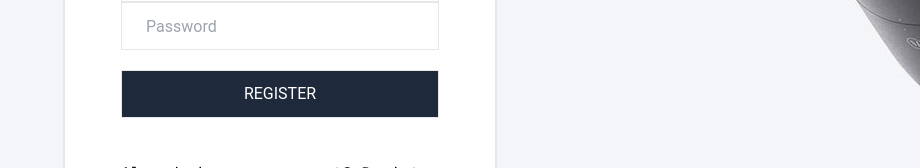
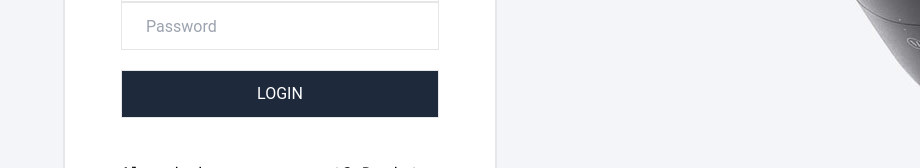
Before and after one commit to manman1512/Social-Network, a React (Create React App) app in the folder client/: page /login in a window 1280 px wide. Shown: the part 360-528 px from the top of the page, without its empty margins (360-1280 px from the left). Built offline with nearby package versions, Linux system fonts and the light colour scheme.

Commit message:
update front

```diff
--- a/client/src/components/Login/index.jsx
+++ b/client/src/components/Login/index.jsx
@@ -1,25 +1,41 @@
-import React from 'react'
-import '../auth.css'
-import {Input} from '../Register'
-import { useForm, FormProvider } from 'react-hook-form';
+import React from 'react';
+import '../auth.css';
+import { Input } from '../Register';
+// import { useForm, FormProvider } from 'react-hook-form';
 import { Link } from 'react-router-dom';
+import axiosClient from '../../axiosClient';
 
 export default function Login() {
+  // const methods = useForm();
+  // const onSubmit = (data) => console.log(data);
 
-  const methods = useForm();
-  const onSubmit = (data) => console.log(data);
+  const handleSubmit = async (e) => {
+    e.preventDefault();
+    const username = e.target.username.value;
+    const password = e.target.password.value;
+
+    console.log(username, password);
+
+    try {
+      const response = await axiosClient.post('/auth/login', {
+        username,
+        password,
+      });
+      console.log(response);
+    } catch (error) {
+      console.log(error);
+    }
+  };
 
   return (
     <div
       className="container-register p-5 w-full min-h-screen flex flex-wrap
     justify-center items-center"
     >
-      <FormProvider {...methods}>
+      {/* <FormProvider {...methods}> */}
       <div className="border-2 bg-white rounded-xl pr-14 pl-14 pb-14 pt-10">
-          <form onSubmit={methods.handleSubmit(onSubmit)}>
-            <h1 className="text-center pb-10 font-semibold text-3xl">
-              Login
-            </h1>
+        <form onSubmit={handleSubmit} action="">
+          <h1 className="text-center pb-10 font-semibold text-3xl">Login</h1>
           <div className="">
             <Input placeholder="Username" id="username" name="username" />
             <Input
@@ -31,17 +47,22 @@ export default function Login() {
 
             <button
               className="border-2 wrap-input relative w-full h-12 outline-none py-0 px-6 mt-5
-                bg-slate-800 text-white hover:bg-slate-600">
-                REGISTER
+                bg-slate-800 text-white hover:bg-slate-600"
+              type="submit"
+            >
+              LOGIN
             </button>
             <div className="pt-11 font-mono">
               <span>Already have an account?</span>
-                <Link to="/register" className="hover:text-blue-500"> Register </Link>
+              <Link to="/register" className="hover:text-blue-500">
+                {' '}
+                Register{' '}
+              </Link>
             </div>
           </div>
         </form>
       </div>
-      </FormProvider>
+      {/* </FormProvider> */}
     </div>
   );
 }
--- a/client/src/components/Register/index.jsx
+++ b/client/src/components/Register/index.jsx
@@ -1,8 +1,8 @@
-import React, {useRef} from 'react';
+import React, { useRef } from 'react';
 import { Link } from 'react-router-dom';
 import '../auth.css';
-import { useForm, FormProvider } from 'react-hook-form';
-// import axiosClient from "../../axiosClient"
+// import { useForm, FormProvider } from 'react-hook-form';
+import axiosClient from '../../axiosClient';
 // import { yupResolver } from "@hookform/resolvers/yup";
 // import * as yup from "yup";
 
@@ -15,26 +15,48 @@ export function Input(props) {
       id={id}
       placeholder={placeholder}
       className="wrap-input relative w-full h-12 outline-none py-0 px-6"
-      type={name==='password' || name === "passwordConfirm" ? "password" : "text"}
+      type={
+        name === 'password' || name === 'passwordConfirm' ? 'password' : 'text'
+      }
     />
   );
 }
 
 export default function Register() {
-  const methods = useForm();
-  const onSubmit = (data) => console.log(data);
+  // const methods = useForm();
+  // const onSubmit = (data) => console.log(data);
+
+  const handleSubmit = async (e) => {
+    e.preventDefault();
+    const username = e.target.username.value;
+    const password = e.target.password.value;
+    const passwordConfirm = e.target.passwordConfirm.value;
+
+    console.log(username, password, passwordConfirm)
+
+    try {
+      const response = await axiosClient.post('/auth/register',{
+        username,
+        password,
+        passwordConfirm
+      })
+
+      console.log(response)
+
+    } catch (error) {
+      console.log(error)
+    }
+  };
 
   return (
     <div
       className="container-register p-5 w-full min-h-screen flex flex-wrap
     justify-center items-center"
     >
-      <FormProvider {...methods}>
+      {/* <FormProvider {...methods}> */}
       <div className="border-2 bg-white rounded-xl pr-14 pl-14 pb-14 pt-10">
-          <form onSubmit={methods.handleSubmit(onSubmit)}>
-            <h1 className="text-center pb-10 font-semibold text-3xl">
-              Register
-            </h1>
+        <form onSubmit={handleSubmit} >
+          <h1 className="text-center pb-10 font-semibold text-3xl">Register</h1>
           <div className="">
             <Input placeholder="Username" id="username" name="username" />
             <Input
@@ -51,17 +73,22 @@ export default function Register() {
             />
             <button
               className="border-2 wrap-input relative w-full h-12 outline-none py-0 px-6 mt-5
-                bg-slate-800 text-white hover:bg-slate-600">
+                bg-slate-800 text-white hover:bg-slate-600"
+              type="submit"
+            >
               REGISTER
             </button>
             <div className="pt-11 font-mono">
               <span>Already have an account?</span>
-                <Link to="/login" className="hover:text-blue-500"> Login </Link>
+              <Link to="/login" className="hover:text-blue-500">
+                {' '}
+                Login{' '}
+              </Link>
             </div>
           </div>
         </form>
       </div>
-      </FormProvider>
+      {/* </FormProvider> */}
     </div>
   );
 }
```
Lines whose indentation alone changed are shown as unchanged.
